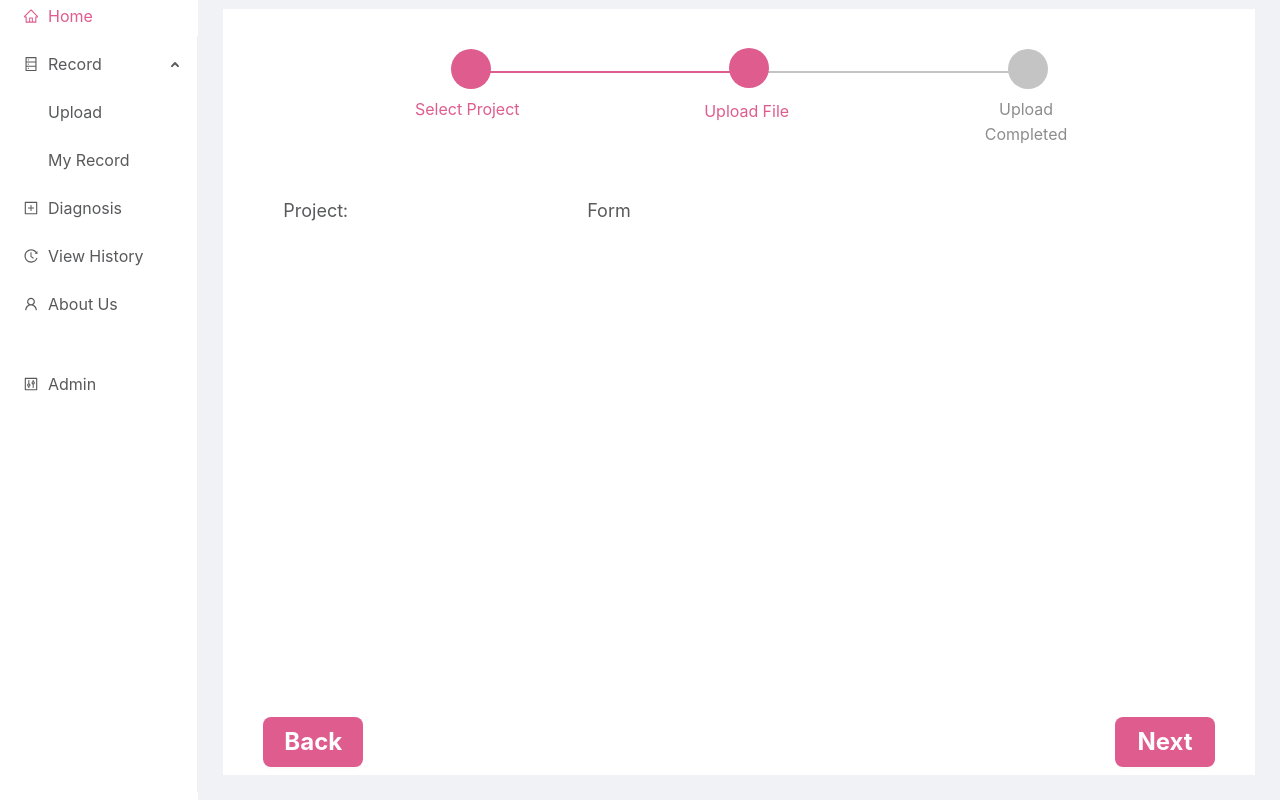
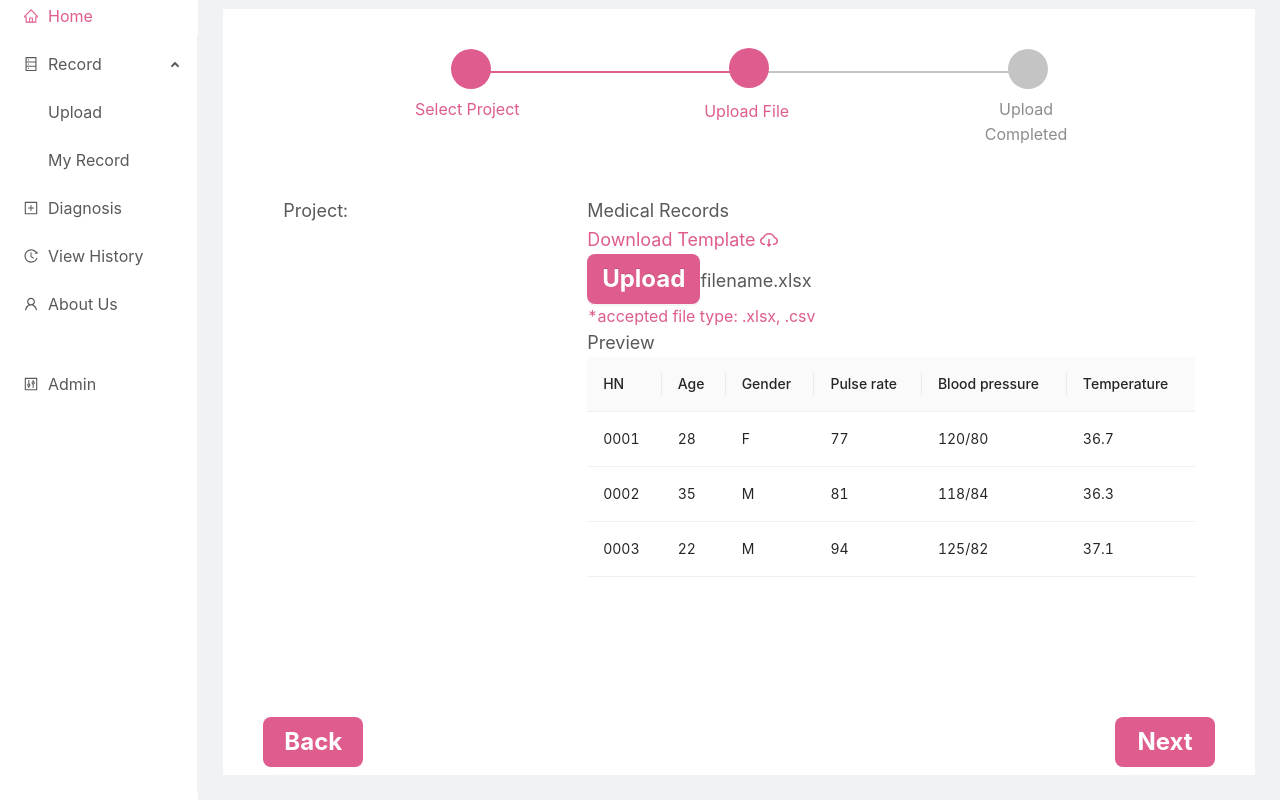
Before and after one commit to Ribbinnn/fl-webapp-front, a React (Create React App) app: page /record/upload in a window 1280 px wide. Both pictures are taken after a click on the button "Next". Shown: the part 66-866 px from the top of the page. Built offline with nearby package versions, Linux system fonts and the light colour scheme.

Commit message:
add upload record form (no css)

```diff
--- a/src/record/UploadRecord.js
+++ b/src/record/UploadRecord.js
@@ -2,6 +2,7 @@ import React, { useState, useHistory } from "react";
 import { Steps, Button, Row, Col } from "antd";
 import "antd/dist/antd.css";
 import Completed from "../layout/Completed"
+import UploadRecordForm from "./UploadRecordForm";
 
 const { Step } = Steps;
 
@@ -60,7 +61,7 @@ export default function UploadRecord() {
             </Col>
             <Col span={16}>
               {current === 1 &&
-                <label>Form</label>
+                <UploadRecordForm />
               }
             </Col>
           </Row>
--- /dev/null
+++ b/src/record/UploadRecordForm.js
@@ -0,0 +1,105 @@
+import React, { useState } from "react";
+import { Button, Table } from "antd";
+import { CloudDownloadOutlined } from '@ant-design/icons';
+
+function UploadRecordForm() {
+
+    const [filename, setFilename] = useState("filename.xlsx");
+
+    const uploadedRecords = [ // get from uploaded file > map
+        {
+            key: "1",
+            hn: "0001",
+            age: 28,
+            gender: "F",
+            pulse_rate: 77,
+            blood_pressure: "120/80",
+            temperature: 36.7,
+        },
+        {
+            key: "2",
+            hn: "0002",
+            age: 35,
+            gender: "M",
+            pulse_rate: 81,
+            blood_pressure: "118/84",
+            temperature: 36.3,
+        },
+        {
+            key: "3",
+            hn: "0003",
+            age: 22,
+            gender: "M",
+            pulse_rate: 94,
+            blood_pressure: "125/82",
+            temperature: 37.1,
+        },
+    ];
+
+    const columns = [ // get from project > map
+        {
+            title: "HN",
+            dataIndex: "hn",
+            key: "hn",
+        },
+        {
+            title: "Age",
+            dataIndex: "age",
+            key: "age",
+        },
+        {
+            title: "Gender",
+            dataIndex: "gender",
+            key: "gender",
+        },
+        {
+            title: "Pulse rate",
+            dataIndex: "pulse_rate",
+            key: "pulse_rate",
+        },
+        {
+            title: "Blood pressure",
+            dataIndex: "blood_pressure",
+            key: "blood_pressure",
+        },
+        {
+            title: "Temperature",
+            dataIndex: "temperature",
+            key: "temperature",
+        }
+    ];
+
+    return(
+        <div>
+            <label style={{display: "block"}}>Medical Records</label>
+            <a
+                style={{color: "#de5c8e", display: "flex", alignItems: "center"}}
+                onClick={() => {
+                    /* call download template api */
+                }}>
+                    Download Template
+                    <CloudDownloadOutlined style={{marginLeft: "5px"}} />
+            </a>
+            <Button
+                type="primary"
+                className="primary-btn"
+                onClick={() => {
+                    /* call upload file api */
+                }}>
+                    Upload
+            </Button>
+            <label>{filename}</label>
+            <label id="smaller-label" style={{display: "block", color: "#de5c8e"}}>
+                *accepted file type: .xlsx, .csv
+            </label>
+            {uploadedRecords &&
+                <div>
+                    <label style={{display: "block"}}>Preview</label>
+                    <Table columns={columns} dataSource={uploadedRecords} pagination={{ position: ["none", "none"] }} />
+                </div>
+            }
+        </div>
+    );
+}
+
+export default UploadRecordForm;
```
